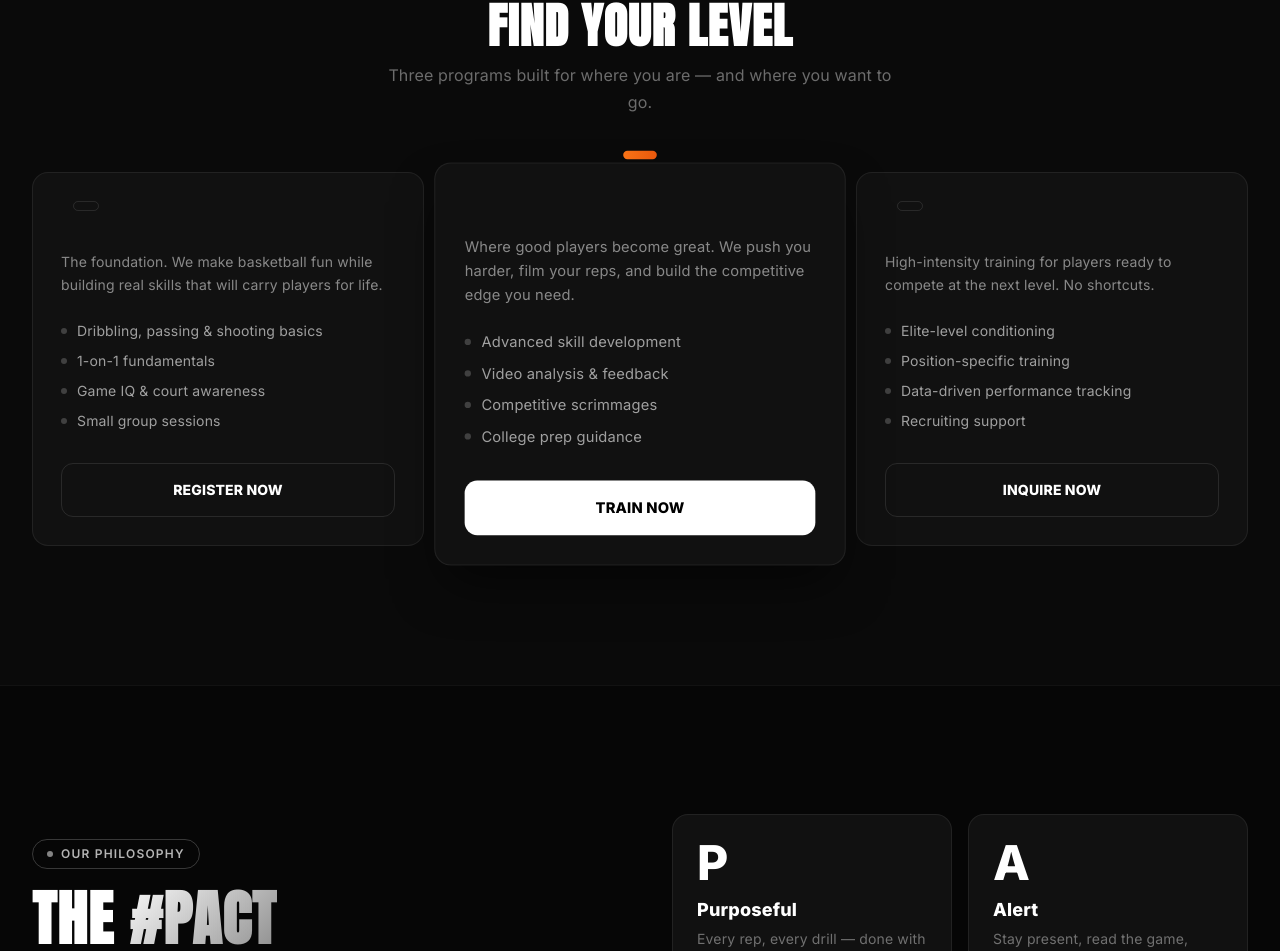
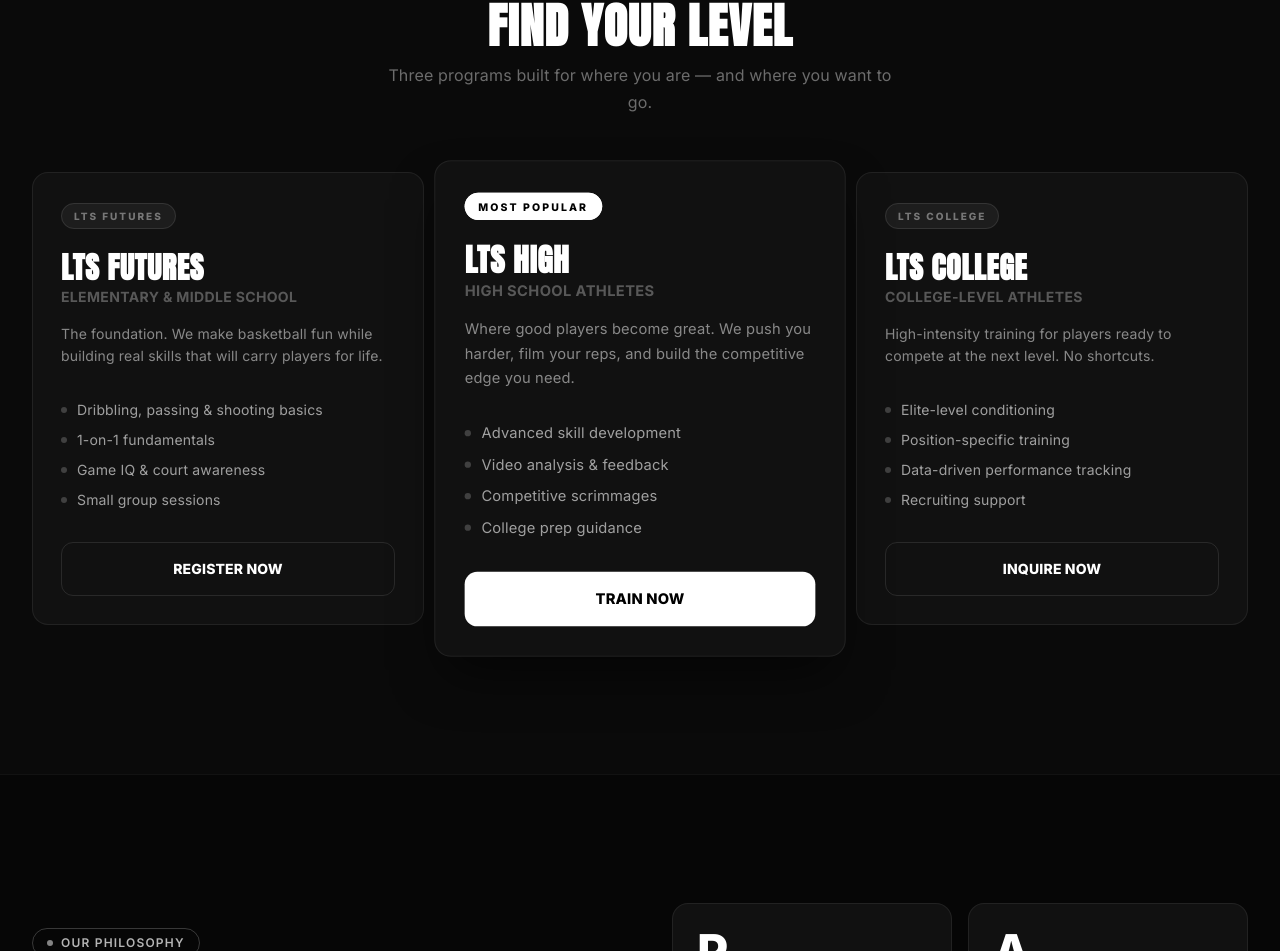
Before and after one commit to Yohhata/LTS-Elite-Prep, a Next.js app: page / in a window 1280 px wide. Shown: the part 1268-2219 px from the top of the page. Built offline with nearby package versions, Linux system fonts and the light colour scheme.

Commit message:
Fix: Restored Home program text and removed College from booking options

```diff
--- a/app/book/page.tsx
+++ b/app/book/page.tsx
@@ -32,11 +32,6 @@ const PROGRAMS = [
     tagline: "High School Elite (Ages 14–18)",
   },
   {
-    id: "college",
-    name: "LTS College",
-    tagline: "College Prep (Ages 17–22)",
-  },
-  {
     id: "private",
     name: "1-on-1 Private Training",
     tagline: "Personalized Development",
@@ -50,8 +45,8 @@ const TIME_SLOTS = [
 ];
 
 const SUCCESS_MESSAGE = {
-  title: "You're all set! 🏀",
-  body: "We received your request and will reach out within 24 hours to confirm your session. Check your email for updates!",
+  title: "BOOKING REQUEST SENT",
+  body: "We received your request and will reach out within 24 hours to confirm your session. Check your email for updates.",
   btnText: "Book Another Session",
 };
 
@@ -59,7 +54,7 @@ const EMPTY_FORM: BookingInsert = {
   name: "",
   email: "",
   phone: "",
-  program: "trial",
+  program: "futures",
   preferred_date: "",
   preferred_time: "",
   message: "",
--- a/app/page.tsx
+++ b/app/page.tsx
@@ -397,37 +397,23 @@ function ProgramsSection() {
                   : ""
                 }`}
             >
-              {/* Featured badge */}
-              {program.featured && (
+              {/* Badge */}
+              <div className="mb-6">
                 <span
-                  className="absolute -top-3 left-1/2 -translate-x-1/2
-                             bg-gradient-to-r from-[#F97316] to-[#EA580C]
-                             text-white text-xs font-extrabold
-                             px-4 py-1 rounded-full whitespace-nowrap"
+                  className={`text-[10px] font-black tracking-[0.2em] uppercase px-3 py-1.5 rounded-full border
+                    ${program.featured
+                      ? "bg-white text-black border-white"
+                      : "bg-white/5 text-white/40 border-white/10"}`}
                 >
-                  {program.tag}
+                  {program.badge}
                 </span>
-              )}
-
-              {/* Emoji + Tag */}
-              <div className="flex items-center gap-3 mb-5">
-                <span className="text-2xl">{program.emoji}</span>
-                {!program.featured && (
-                  <span
-                    className="text-xs font-extrabold uppercase tracking-widest
-                               border border-white/10 text-white/50
-                               px-3 py-1 rounded-full"
-                  >
-                    {program.tag}
-                  </span>
-                )}
               </div>
 
-              <h3 className="text-2xl font-extrabold mb-1">{program.title}</h3>
-              <p className="text-sm text-[#F97316]/60 font-medium mb-4">
-                {program.ages}
+              <h3 className="text-3xl font-extrabold mb-1">{program.name}</h3>
+              <p className="text-sm text-white/30 font-bold mb-4 uppercase tracking-wide">
+                {program.tagline}
               </p>
-              <p className="text-white/50 text-sm leading-relaxed mb-6">
+              <p className="text-white/50 text-sm leading-relaxed mb-8">
                 {program.desc}
               </p>
 
```
